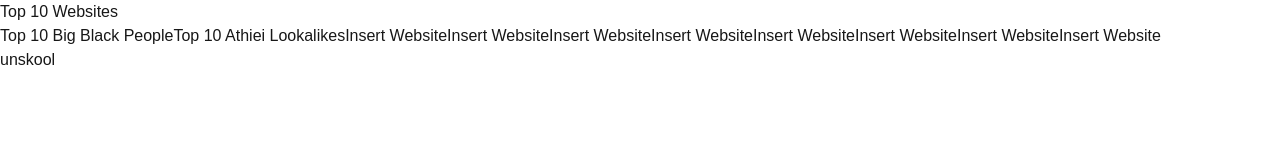
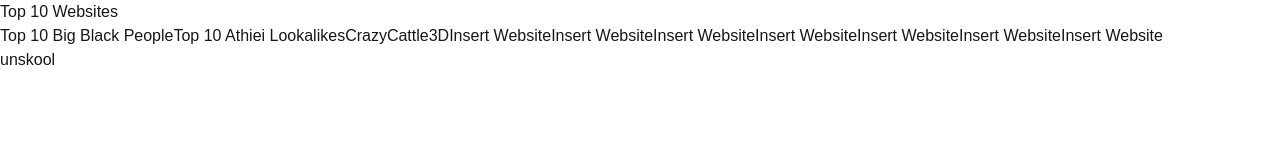
Before and after one commit to TheSuperSuperSigma/top10websites.lol, a Next.js app: page /mobile in a window 1280 px wide. Shown: the top 160 px of the page. Built offline with nearby package versions, Linux system fonts and the light colour scheme.

Commit message:
Removed subdomain redirect, keeping game at /crazycattle3d path

```diff
--- a/next.config.ts
+++ b/next.config.ts
@@ -20,15 +20,6 @@
         ],
       },
     ]
-  },
-  async redirects() {
-    return [
-      {
-        source: '/crazycattle3d',
-        destination: 'https://crazycattle3d.top10websites.lol',
-        permanent: true,
-      },
-    ]
   }
 };
 
--- a/src/app/mobile/page.tsx
+++ b/src/app/mobile/page.tsx
@@ -25,8 +25,8 @@
           <Link href="https://top10websites.my.canva.site/top-10-athiei-lookalikes" className="hover:underline">
             Top 10 Athiei Lookalikes
           </Link>
-          <Link href="https://example.com" className="hover:underline">
-            Insert Website
+          <Link href="https://top10websites.lol/crazycattle3d" className="hover:underline">
+            CrazyCattle3D
           </Link>
           <Link href="https://example.com" className="hover:underline">
             Insert Website
--- a/src/app/page.tsx
+++ b/src/app/page.tsx
@@ -52,8 +52,8 @@
             <Link href="https://top10websites.my.canva.site/top-10-athiei-lookalikes" className="hover:underline">
               Top 10 Athiei Lookalikes
             </Link>
-            <Link href="https://example.com" className="hover:underline">
-              Insert Website
+            <Link href="https://top10websites.lol/crazycattle3d" className="hover:underline">
+              CrazyCattle3D
             </Link>
             <Link href="https://example.com" className="hover:underline">
               Insert Website
```
